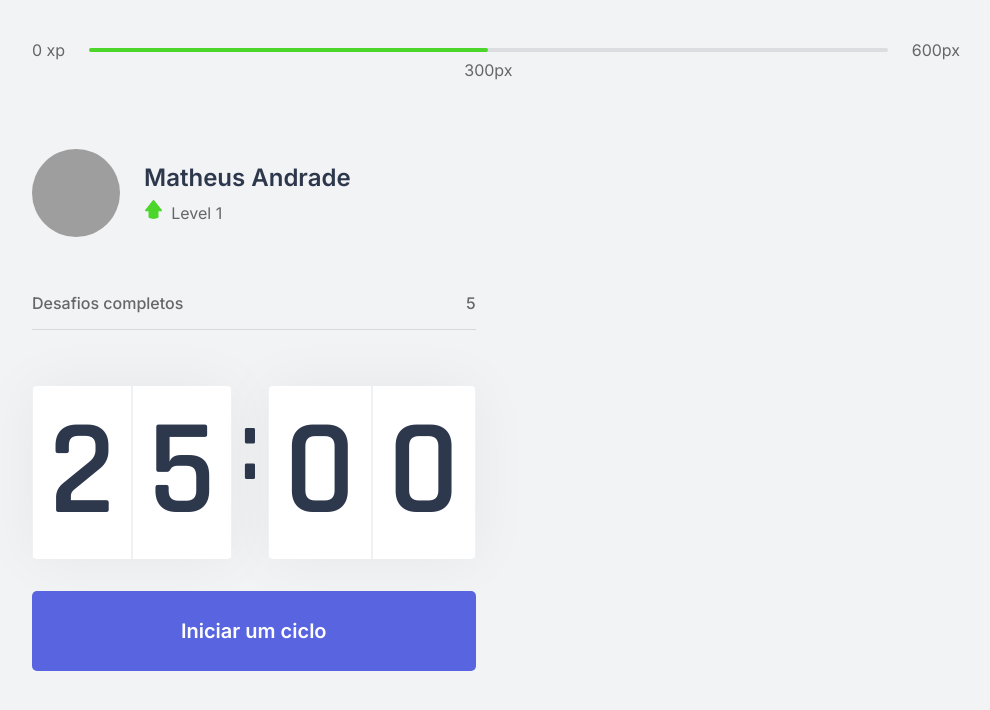
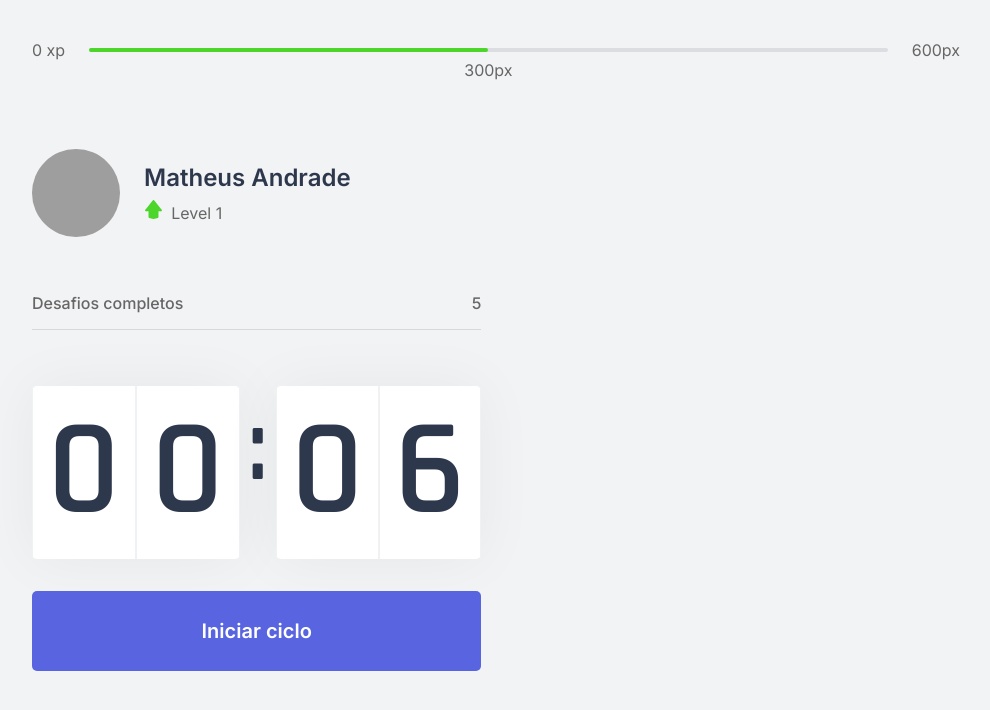
Before and after one commit to matheusinfo/move-it, a Next.js app: page / in a window 1280 px wide. Shown: the top 710 px of the page, without its empty margins (144-1134 px from the left). Built offline with nearby package versions, Linux system fonts and the light colour scheme; grey boxes are pictures that could not be loaded.

Commit message:
feat: add countdown

```diff
--- a/src/components/Countdown/index.tsx
+++ b/src/components/Countdown/index.tsx
@@ -2,9 +2,12 @@ import { useState, useEffect } from 'react'
 
 import { Container, Counter, Button } from './styles'
 
+let countDownTimeout: NodeJS.Timeout
+
 export function Countdown(){
-    const [time, setTime] = useState(25*60)
-    const [active, setActive] = useState(false)
+    const [time, setTime] = useState(0.1*60)
+    const [isActive, setIsActive] = useState(false)
+    const [hasFinished, setHasFinished] = useState(false)
 
     const minutes = Math.floor(time/60);
     const seconds = time%60;
@@ -13,16 +16,25 @@ export function Countdown(){
     const [secondLeft, secondRight] = String(seconds).padStart(2, '0').split('');
 
     function startCountDown(){
-        setActive(active)
+        setIsActive(true)
+    }
+
+    function resetCountDown(){
+        clearTimeout(countDownTimeout)
+        setIsActive(false)
+        setTime(0.1*60)
     }
 
     useEffect(() => {
-        if(active && time > 0){
-            setTimeout(() => {
+        if(isActive && time > 0){
+            countDownTimeout = setTimeout(() => {
                 setTime(time - 1)
             }, 1000)
+        }else if(isActive && time === 0){
+            setHasFinished(true)
+            setIsActive(false)
         }
-    }, [active, time])
+    }, [isActive, time])
 
     return (
         <Container>
@@ -38,12 +50,34 @@ export function Countdown(){
                 </div>
             </Counter>
 
-            <Button
-                type="button"
-                onClick={startCountDown}
-            >
-                Iniciar um ciclo
-            </Button>
+            { hasFinished ? (
+                <Button
+                    disabled
+                >
+                    Ciclo encerrado
+                </Button>
+            ) : (
+                <>
+                    { isActive ? (
+                        <Button
+                            type="button"
+                            onClick={resetCountDown}
+                            stop
+                        >
+                            Abandonar ciclo
+                        </Button>
+                        ) : (
+                        <Button
+                            type="button"
+                            onClick={startCountDown}
+                        >
+                            Iniciar ciclo
+                        </Button>
+                    )}
+                </>
+            )}
+
+
         </Container>
     )
 }
--- a/src/components/Countdown/styles.ts
+++ b/src/components/Countdown/styles.ts
@@ -46,13 +46,13 @@ export const Button = styled.button`
     justify-content: center;
     border: 0;
     border-radius: 5px;
-    background: var(--blue);
-    color: var(--white);
     font-size: 1.25rem;
     font-weight: 600;
     transition: background-color 0.2s;
+    color: var(--white);
+    background: ${props => props.stop ? 'var(--red)' : 'var(--blue)'};
 
     &:hover{
-        background: var(--blue-dark);
+        background: ${props => props.stop ? 'var(--red-dark)' : 'var(--blue-dark)'};
     }
 `
--- a/src/styles/color.css
+++ b/src/styles/color.css
@@ -6,6 +6,7 @@
     --text-highlight: #b3b9ff;
     --title: #2e384d;
     --red: #e83f5b;
+    --red-dark: #d03851;
     --green: #4cd62b;
     --blue: #5965e0;
     --blue-dark: #4953b8;
```
